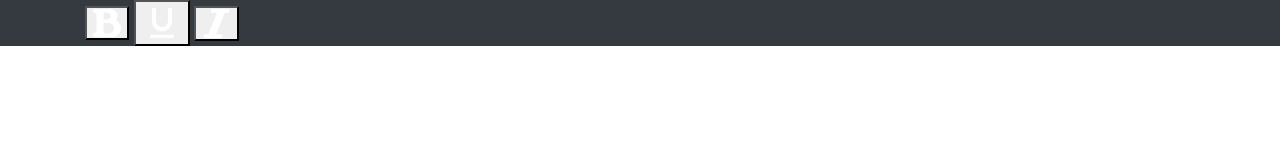
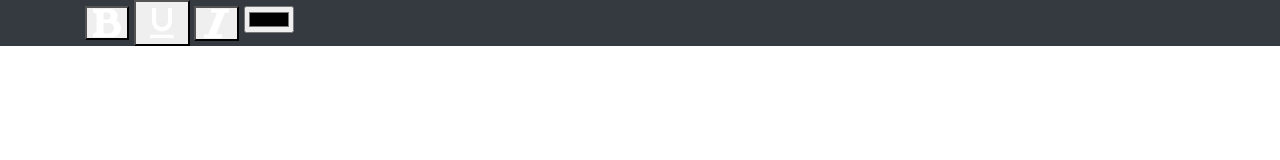
Before and after one commit to SharmilaNaushad/my-text-editor, a plain HTML site: page index.html in a window 1280 px wide. Drawn offline with nearby package versions, Linux system fonts and the light colour scheme.

Commit message:
feature fontcolor added

```diff
--- a/index.html
+++ b/index.html
@@ -30,6 +30,8 @@
                     <img src="Resources/italic-xxl.png" width="29" >
                 </button>
 
+                <input type="color" id="fontColorPicker" onchange="applyFontColor()">
+
 
 
 
```
